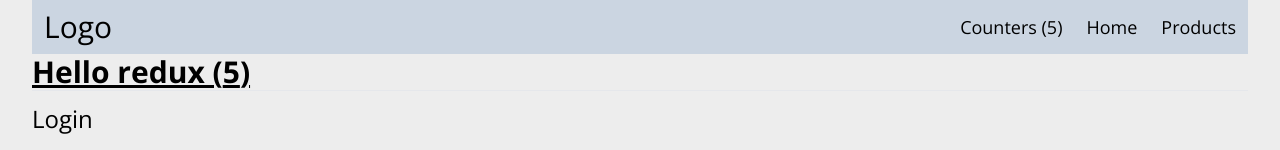
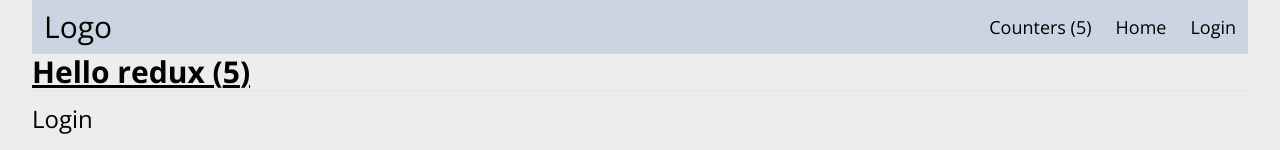
Before and after one commit to MariusCodeAcademy/type19-22_react_redux, a React (Vite) app: page / in a window 1280 px wide. Shown: the top 150 px of the page. Built offline with nearby package versions, Linux system fonts and the light colour scheme.

Commit message:
header login state

```diff
--- a/src/components/Header.jsx
+++ b/src/components/Header.jsx
@@ -2,6 +2,8 @@ import { useSelector } from 'react-redux';
 
 export default function Header() {
   const counter = useSelector((state) => state.counter.counterValue);
+  const isAuth = useSelector((state) => state.auth.isLoggedIn);
+  console.log('isAuth ===', isAuth);
   return (
     <header className='bg-slate-300'>
       <div className='container flex justify-between items-center'>
@@ -15,9 +17,14 @@ export default function Header() {
           <a className='text-lg p-3 hover:bg-slate-700 hover:text-white' to={'/'}>
             Home
           </a>
-          <a className='text-lg p-3 hover:bg-slate-700 hover:text-white' to={'/products'}>
-            Products
-          </a>
+          {isAuth === false && (
+            <a className='text-lg p-3 hover:bg-slate-700 hover:text-white' to={'/login'}>
+              Login
+            </a>
+          )}
+          {isAuth && (
+            <span className='text-lg p-3 hover:bg-slate-700 hover:text-white'>Logout</span>
+          )}
         </nav>
       </div>
     </header>
```
